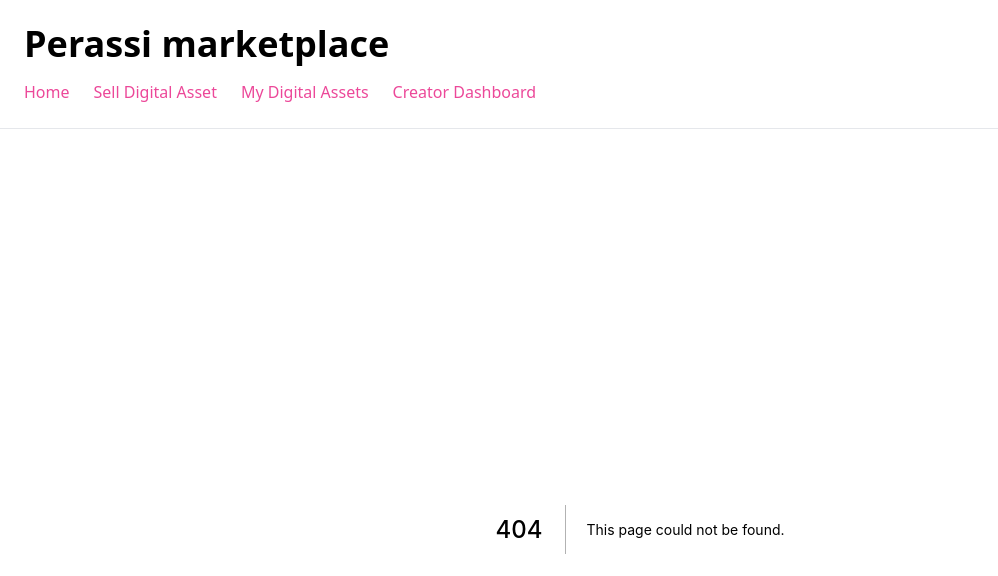
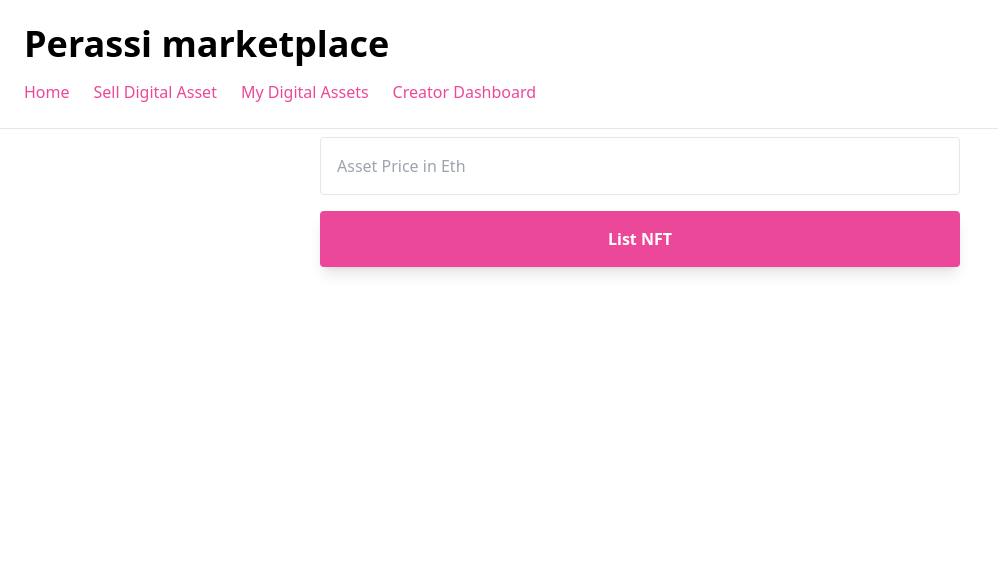
Before and after one commit to perassijulian/nft-marketplace, a Next.js app: page /resell in a window 1280 px wide. Before the commit this address had no page. Shown: the top 576 px of the page, without its empty margins (0-998 px from the left). Built offline with nearby package versions, Linux system fonts and the light colour scheme.

Commit message:
create utils/ getContractSigned and resell page

```diff
--- a/pages/create-item.js
+++ b/pages/create-item.js
@@ -1,22 +1,19 @@
 import { ethers } from "ethers";
-import { useState, useEffect } from "react";
+import { useState } from "react";
 import { useRouter } from "next/router";
 import { create as ipfsHttpClient } from "ipfs-http-client";
-import Web3Modal from "web3modal";
-
-import { marketplaceAddress } from "../config";
-import NFTMarketplace from "../artifacts/contracts/NFTMarketplace.sol/NFTMarketplace.json";
+import { getContractSigned } from "../utils/getContract";
 
 const client = ipfsHttpClient("https://ipfs.infura.io:5001/api/v0");
 
 export default function CreateItem() {
   const [fileUrl, setFileUrl] = useState(null);
+  const [uploadingImage, setUploadingImage] = useState(false);
   const [formInput, setFormInput] = useState({
     price: "",
     name: "",
     description: "",
   });
-  const [uploadingImage, setUploadingImage] = useState(false);
   const router = useRouter();
 
   async function onChange(e) {
@@ -56,19 +53,10 @@ export default function CreateItem() {
 
   async function listNFTForSale() {
     const url = await uploadToIPFS();
-    const web3Modal = new Web3Modal();
-    const connection = await web3Modal.connect();
-    const provider = new ethers.providers.Web3Provider(connection);
-    const signer = provider.getSigner();
+    const contract = await getContractSigned();
 
     /* create the NFT */
     const price = ethers.utils.parseUnits(formInput.price, "ether");
-
-    let contract = new ethers.Contract(
-      marketplaceAddress,
-      NFTMarketplace.abi,
-      signer
-    );
 
     let listingPrice = await contract.getListingPrice();
     listingPrice = listingPrice.toString();
@@ -76,7 +64,6 @@ export default function CreateItem() {
       value: listingPrice,
     });
     await transaction.wait();
-    console.log(transaction);
 
     router.push("/");
   }
@@ -110,7 +97,7 @@ export default function CreateItem() {
           className="font-bold mt-4 bg-pink-500 text-white rounded p-4 shadow-lg"
           disabled={uploadingImage}
         >
-          {uploadingImage? "Uploading Image" : "Create NFT"}
+          {uploadingImage ? "Uploading Image" : "Create NFT"}
         </button>
       </div>
     </div>
--- a/pages/creator-dashboard.js
+++ b/pages/creator-dashboard.js
@@ -1,11 +1,7 @@
 import { ethers } from "ethers";
 import { useEffect, useState } from "react";
 import axios from "axios";
-import Web3Modal from "web3modal";
-
-import { marketplaceAddress } from "../config";
-
-import NFTMarketplace from "../artifacts/contracts/NFTMarketplace.sol/NFTMarketplace.json";
+import { getContractSigned } from "../utils/getContract";
 
 export default function CreatorDashboard() {
   const [nfts, setNfts] = useState([]);
@@ -14,16 +10,7 @@ export default function CreatorDashboard() {
     loadNFTs();
   }, []);
   async function loadNFTs() {
-    const web3Modal = new Web3Modal();
-    const connection = await web3Modal.connect();
-    const provider = new ethers.providers.Web3Provider(connection);
-    const signer = provider.getSigner();
-
-    const contract = new ethers.Contract(
-      marketplaceAddress,
-      NFTMarketplace.abi,
-      signer
-    );
+    const contract = await getContractSigned();
     const data = await contract.fetchItemsListed();
 
     const items = await Promise.all(
--- a/pages/index.js
+++ b/pages/index.js
@@ -1,5 +1,6 @@
 import { ethers } from "ethers";
 import { useEffect, useState } from "react";
+import { useRouter } from "next/router";
 import axios from "axios";
 import Web3Modal from "web3modal";
 
@@ -10,6 +11,7 @@ import NFTMarketplace from "../artifacts/contracts/NFTMarketplace.sol/NFTMarketp
 export default function Home() {
   const [nfts, setNfts] = useState([]);
   const [loadingState, setLoadingState] = useState("not-loaded");
+  const router = useRouter();
 
   useEffect(() => {
     loadNFTs();
@@ -63,7 +65,8 @@ export default function Home() {
       value: price,
     });
     await transaction.wait();
-    loadNFTs();
+
+    router.push("/my-assets");
   }
 
   if (loadingState == "loaded" && !nfts.length)
@@ -73,23 +76,31 @@ export default function Home() {
     <div className="flex justify-center">
       <div className="px-4" style={{ maxWidth: "1600px" }}>
         <div className="grid grid-cols-1 sm:grid-cols-2 lg:grid-cols-4 gap-4 pt-4">
-        {
-          nfts.map((nft, i) => (
+          {nfts.map((nft, i) => (
             <div key={i} className="border shadow rounded-xl overflow-hidden">
-              <img src={nft.image} style={{maxHeight:'300px'}}/>
+              <img src={nft.image} style={{ maxHeight: "300px" }} />
               <div className="p-4">
-                <p style={{ height: '64px' }} className="text-2xl font-semibold">{nft.name}</p>
-                <div style={{ height: '70px', overflow: 'hidden' }}>
+                <p
+                  style={{ height: "64px" }}
+                  className="text-2xl font-semibold"
+                >
+                  {nft.name}
+                </p>
+                <div style={{ height: "70px", overflow: "hidden" }}>
                   <p className="text-gray-400">{nft.description}</p>
                 </div>
               </div>
               <div className="p-4 bg-black">
                 <p className="text-2xl font-bold text-white">{nft.price} ETH</p>
-                <button className="mt-4 w-full bg-pink-500 text-white font-bold py-2 px-12 rounded" onClick={() => buyNft(nft)}>Buy</button>
+                <button
+                  className="mt-4 w-full bg-pink-500 text-white font-bold py-2 px-12 rounded"
+                  onClick={() => buyNft(nft)}
+                >
+                  Buy
+                </button>
               </div>
             </div>
-          ))
-        }
+          ))}
         </div>
       </div>
     </div>
--- a/pages/my-assets.js
+++ b/pages/my-assets.js
@@ -1,31 +1,16 @@
 import { ethers } from "ethers";
 import { useEffect, useState } from "react";
 import axios from "axios";
-import Web3Modal from "web3modal";
 import { useRouter } from "next/router";
-
-import { marketplaceAddress } from "../config";
-
-import NFTMarketplace from "../artifacts/contracts/NFTMarketplace.sol/NFTMarketplace.json";
+import { getContractSigned } from "../utils/getContract";
 
 export default function MyAssets() {
   const [nfts, setNfts] = useState([]);
   const [loadingState, setLoadingState] = useState("not-loaded");
   const router = useRouter();
-  useEffect(() => {
-    loadNFTs();
-  }, []);
+
   async function loadNFTs() {
-    const web3Modal = new Web3Modal();
-    const connection = await web3Modal.connect();
-    const provider = new ethers.providers.Web3Provider(connection);
-    const signer = provider.getSigner();
-
-    const contract = new ethers.Contract(
-      marketplaceAddress,
-      NFTMarketplace.abi,
-      signer
-    );
+    const contract = await getContractSigned();
     const data = await contract.fetchMyNFTs();
 
     const items = await Promise.all(
@@ -48,6 +33,10 @@ export default function MyAssets() {
     setLoadingState("loaded");
   }
 
+  useEffect(() => {
+    loadNFTs();
+  }, []);
+
   if (loadingState === "loaded" && !nfts.length)
     return <h1 className="py-10 px-20 text-3xl">No NFTs owned</h1>;
 
@@ -63,6 +52,12 @@ export default function MyAssets() {
                   Price - {nft.price} Eth
                 </p>
               </div>
+              <button
+                className="w-full bg-pink-500 text-white text-bold py-2 px-12 mt-4 rounded"
+                onClick={() => router.push(`/resell?tokenId=${nft.tokenId}&tokenURI=${nft.tokenURI}`)}
+              >
+                Sell
+              </button>
             </div>
           ))}
         </div>
--- /dev/null
+++ b/pages/resell/index.js
@@ -0,0 +1,57 @@
+import { useEffect, useState } from 'react'
+import { ethers } from 'ethers'
+import { useRouter } from 'next/router'
+import axios from 'axios'
+import { getContractSigned } from "../../utils/getContract";
+
+export default function ResellNFT() {
+  const [formInput, updateFormInput] = useState({ price: '', image: '' })
+  const router = useRouter()
+  const { tokenId, tokenURI } = router.query
+  const { image, price } = formInput
+
+  async function fetchNFT() {
+    if (!tokenURI) return
+    const meta = await axios.get(tokenURI)
+    updateFormInput(state => ({ ...state, image: meta.data.image }))
+  }
+
+  async function listNFTForSale() {
+    if (!price) return
+    const contract = await getContractSigned();
+
+    const priceFormatted = ethers.utils.parseUnits(formInput.price, 'ether')
+    let listingPrice = await contract.getListingPrice()
+
+    listingPrice = listingPrice.toString()
+
+    let transaction = await contract.resellToken(tokenId, priceFormatted, { value: listingPrice })
+    await transaction.wait()
+
+    router.push('/')
+  }
+
+  useEffect(() => {
+    fetchNFT()
+  }, [])
+
+  return (
+    <div className="flex justify-center">
+      <div className="w-1/2 flex flex-col pb-12">
+        <input
+          placeholder="Asset Price in Eth"
+          className="mt-2 border rounded p-4"
+          onChange={e => updateFormInput({ ...formInput, price: e.target.value })}
+        />
+        {
+          image && (
+            <img className="rounded mt-4" width="350" src={image} />
+          )
+        }
+        <button onClick={listNFTForSale} className="font-bold mt-4 bg-pink-500 text-white rounded p-4 shadow-lg">
+          List NFT
+        </button>
+      </div>
+    </div>
+  )
+}
--- /dev/null
+++ b/utils/getContract.js
@@ -0,0 +1,18 @@
+import { ethers } from "ethers";
+import Web3Modal from "web3modal";
+
+import { marketplaceAddress } from "../config";
+import NFTMarketplace from "../artifacts/contracts/NFTMarketplace.sol/NFTMarketplace.json";
+
+export const getContractSigned = async () => {
+    const web3Modal = new Web3Modal();
+    const connection = await web3Modal.connect();
+    const provider = new ethers.providers.Web3Provider(connection);
+    const signer = provider.getSigner();
+    let contract = new ethers.Contract(
+      marketplaceAddress,
+      NFTMarketplace.abi,
+      signer
+    );
+    return contract
+}
```
